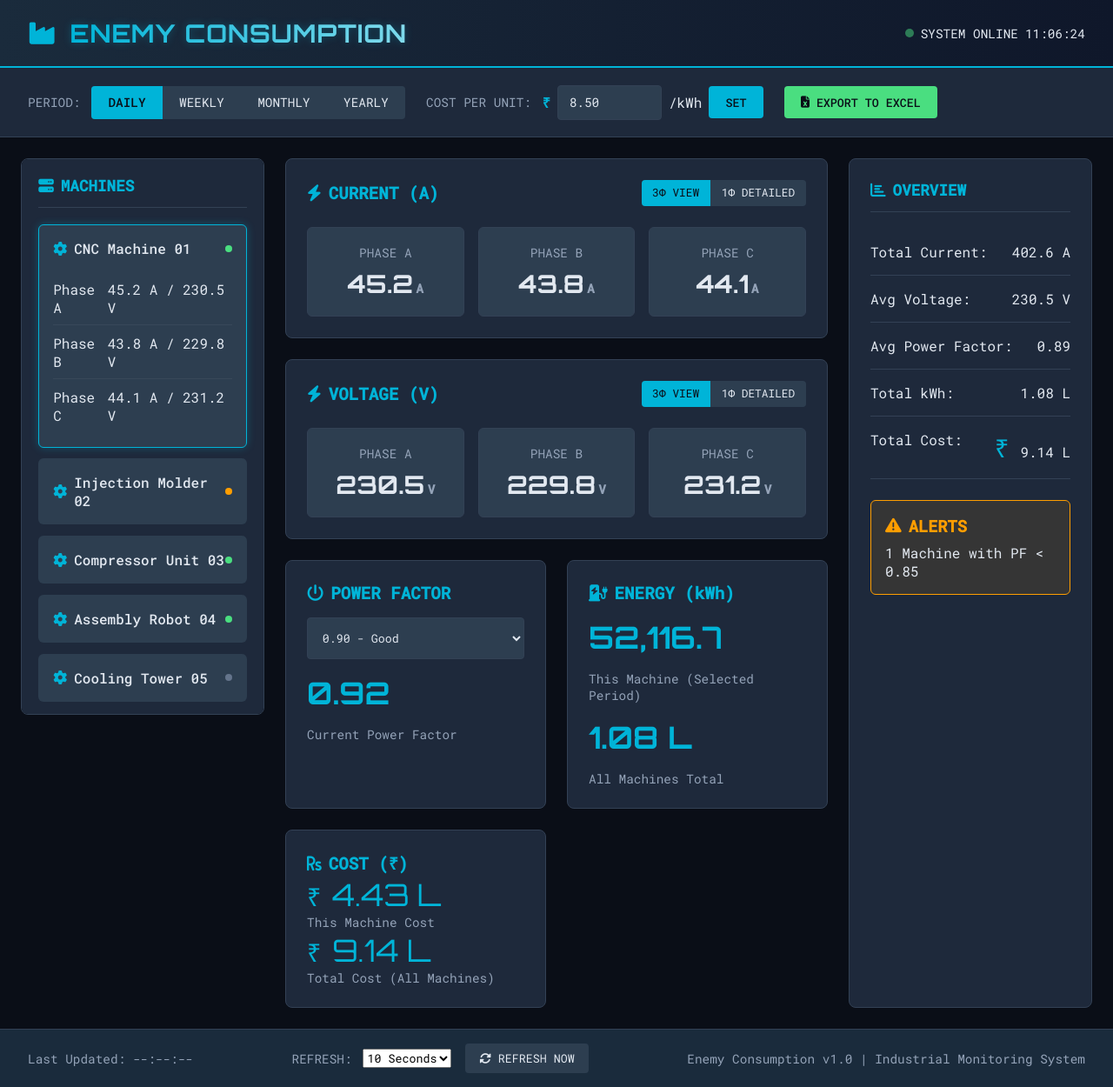
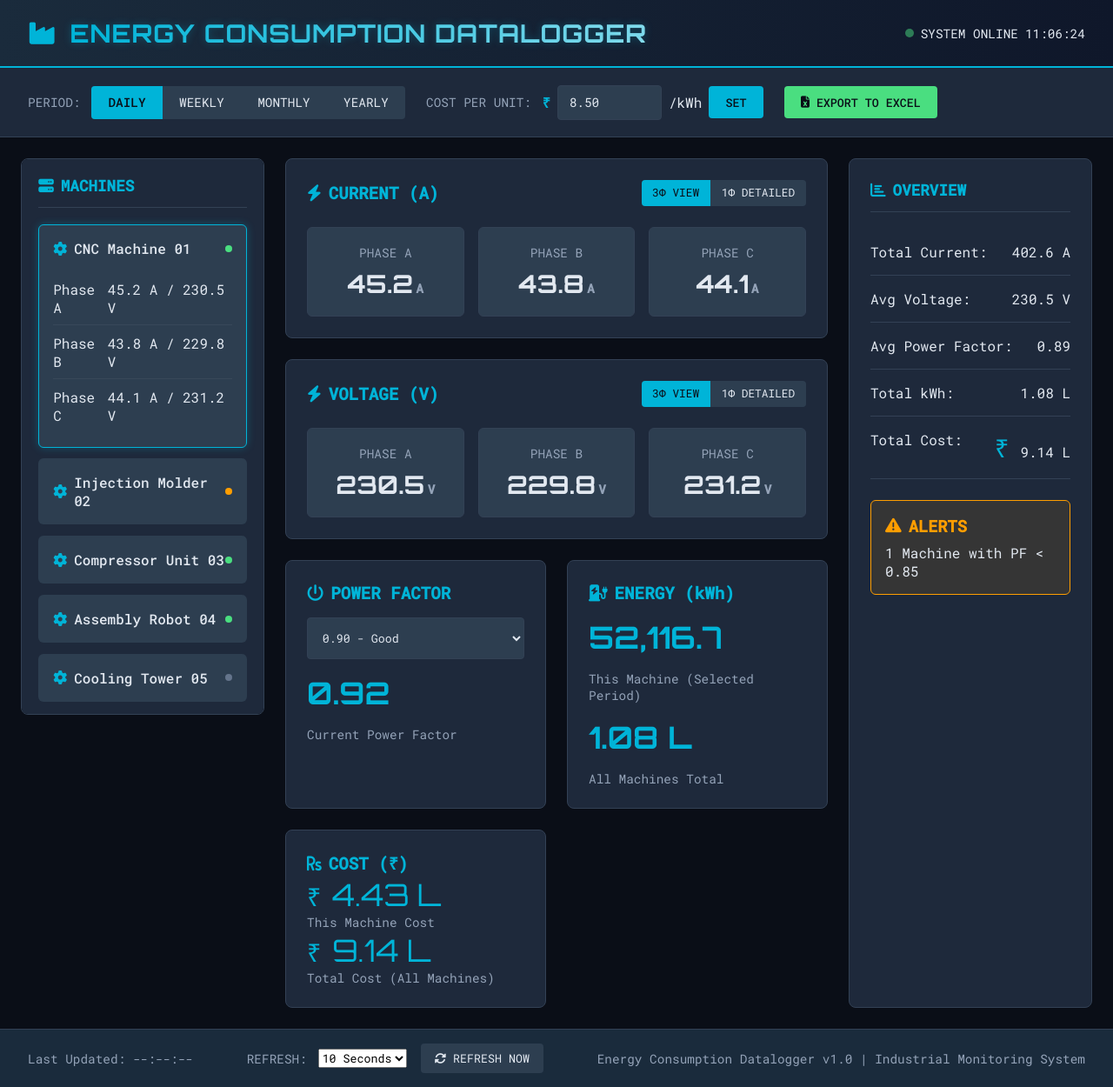
Before and after one commit to Sumitevolv/ENERGY-CONSUMPTION-DATALOGGER, a plain HTML site: page index.html in a window 1280 px wide. Shown: the whole page at 87% size. Drawn offline with Linux system fonts and the light colour scheme.

Commit message:
Update index.html

```diff
--- a/index.html
+++ b/index.html
@@ -580,7 +580,7 @@
             <div class="logo-icon">
                 <i class="fas fa-industry"></i>
             </div>
-            <h1 class="logo-text">ENEMY CONSUMPTION</h1>
+            <h1 class="logo-text">ENERGY CONSUMPTION DATALOGGER</h1>
         </div>
         <div class="status-indicator">
             <div class="status-dot"></div>
@@ -759,7 +759,7 @@
         </div>
 
         <div class="system-info">
-            <span>Enemy Consumption v1.0 | Industrial Monitoring System</span>
+            <span>Energy Consumption Datalogger v1.0 | Industrial Monitoring System</span>
         </div>
     </footer>
 
```
